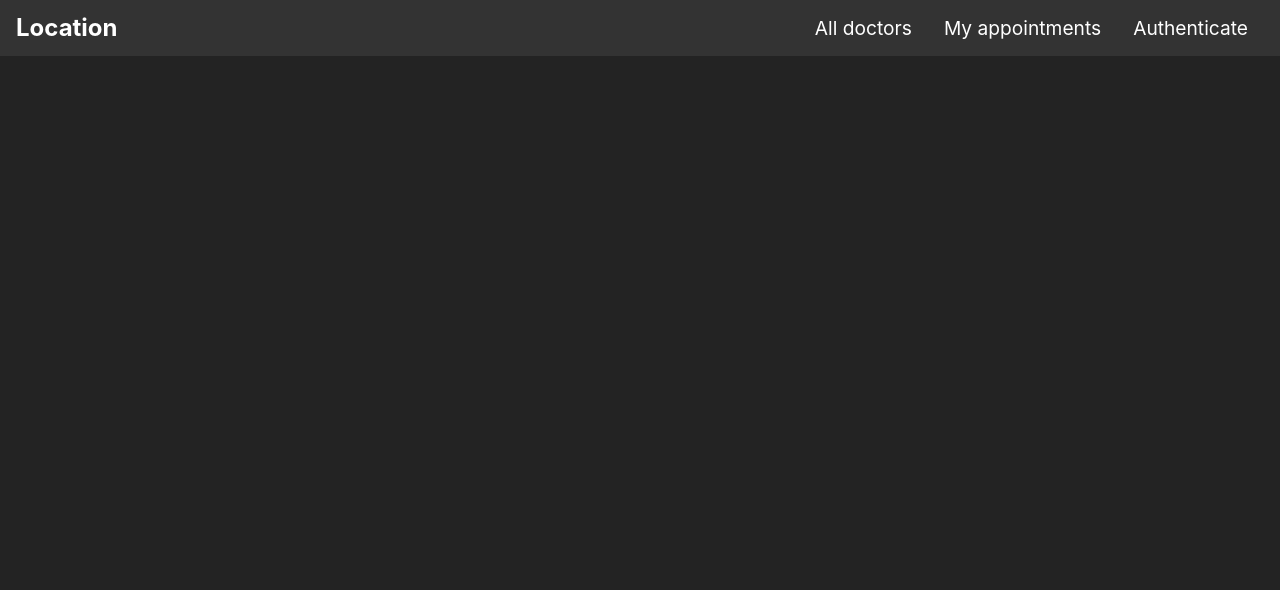
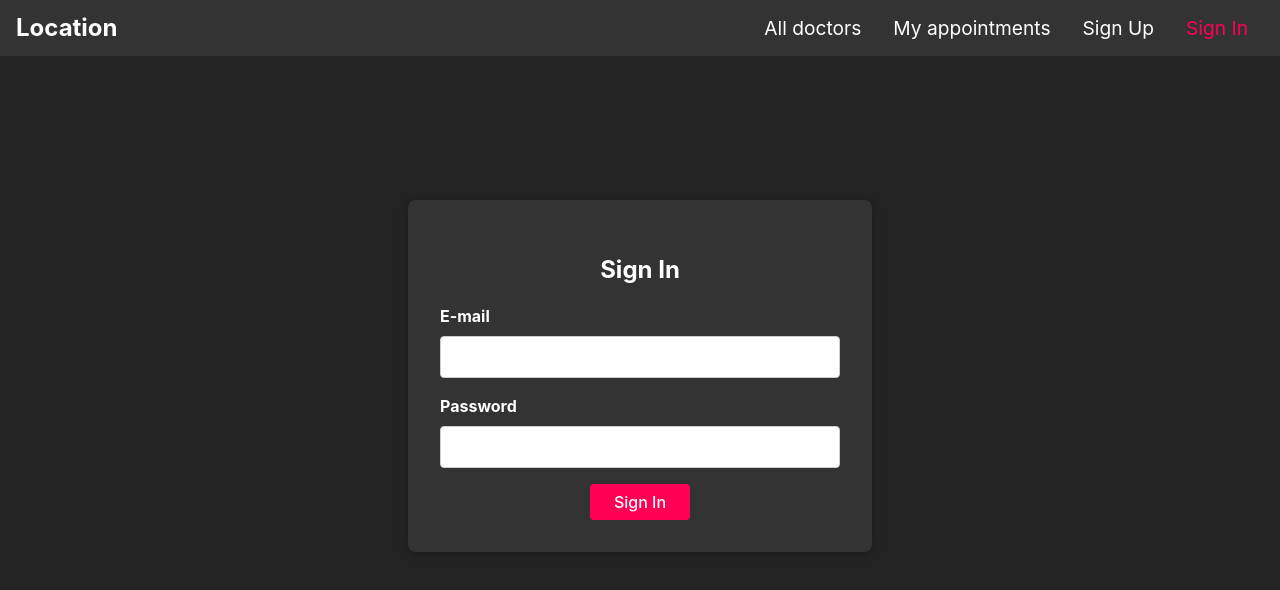
Before and after one commit to Sonu-710/Doc-Connect, a React (Vite) app in the folder frontend/: page /signin in a window 1280 px wide. Shown: the top 590 px of the page. Built offline with nearby package versions, Linux system fonts and the light colour scheme.

Commit message:
created login page

```diff
--- a/frontend/src/main.jsx
+++ b/frontend/src/main.jsx
@@ -9,6 +9,7 @@ import BookAppointment from './drs/pages/BookAppointment.jsx'
 import Doctors from './drs/pages/Doctors.jsx'
 import MainNavigation from './shared/components/Navigation/MainNavigation.jsx'
 import SignUp from './user/pages/SignUp.jsx'
+import SignIn from './user/pages/SignIn.jsx'
 
 
 ReactDOM.createRoot(document.getElementById('root')).render(
@@ -20,7 +21,8 @@ ReactDOM.createRoot(document.getElementById('root')).render(
           <Route path="/" element={<Users />} />
           <Route path="/doctors" element={<Doctors />} />
           <Route path="/:slid/appointments" element={<BookAppointment />} />
-          <Route path='/auth' element={<SignUp />} />
+          <Route path='/signup' element={<SignUp />} />
+          <Route path='/signin' element={<SignIn />} />
         </Routes >
       </main>
     </BrowserRouter>
--- a/frontend/src/shared/components/Navigation/NavLinks.jsx
+++ b/frontend/src/shared/components/Navigation/NavLinks.jsx
@@ -7,9 +7,8 @@ const NavLinks = props => {
     return <ul className="nav-links">
         <li><NavLink to='/doctors'>All doctors</NavLink></li>
         <li><NavLink to='/d1/appointments'>My appointments</NavLink></li>
-        <li><NavLink to='/auth'>Authenticate</NavLink>
-        </li>
-
+        <li><NavLink to='/signup'>Sign Up</NavLink></li>
+        <li><NavLink to='/signin'>Sign In</NavLink></li>
     </ul>
 }
 
--- /dev/null
+++ b/frontend/src/user/pages/SignIn.css
@@ -0,0 +1,72 @@
+.signin {
+    display: flex;
+    justify-content: center;
+    align-items: center;
+    height: 80vh;
+    color: #fff;
+    /* background-color: #f0f0f0; */
+}
+
+.signin__card {
+    padding: 2rem;
+    background-color: #333;
+    box-shadow: 0 2px 8px rgba(0, 0, 0, 0.26);
+    border-radius: 8px;
+    width: 90%;
+    max-width: 400px;
+    text-align: center;
+}
+
+.signin__card h2 {
+    margin-bottom: 1rem;
+}
+
+.signin__form {
+    width: 100%;
+}
+
+.signin__form .form-control {
+    margin-bottom: 1rem;
+    align-items: flex-start;
+}
+
+.signin__form .form-control label {
+    display: block;
+    margin-bottom: 0.5rem;
+}
+
+.signin__form .form-control input {
+    width: 100%;
+    padding: 0.5rem;
+    border: 1px solid #ccc;
+    border-radius: 4px;
+}
+
+.signin__form .form-control input:focus {
+    outline: none;
+    border-color: #333;
+    /* Dark background color */
+}
+
+.signin__form .form-control .error-text {
+    color: red;
+    font-size: 0.8rem;
+}
+
+.signin__form button {
+    padding: 0.5rem 1.5rem;
+    background-color: #ff0055;
+    /* Dark background color */
+    border: none;
+    border-radius: 4px;
+    color: white;
+    /* White text color */
+
+    cursor: pointer;
+}
+
+.signin__form button:hover,
+.signin__form button:active {
+    background-color: #555;
+    /* Slightly lighter dark background color */
+}
--- /dev/null
+++ b/frontend/src/user/pages/SignIn.jsx
@@ -0,0 +1,58 @@
+import React from "react";
+import Input from '../../shared/components/FormElements/Input';
+import { VALIDATOR_EMAIL, VALIDATOR_MINLENGTH } from '../../shared/utils/validators';
+import { useForm } from "../../shared/hooks/form-hook";
+import Button from "../../shared/components/UIElements/Button";
+import './SignIn.css';
+
+const SignIn = () => {
+    const [formState, inputHandler] = useForm(
+        {
+            email: {
+                value: '',
+                isValid: false,
+            },
+            password: {
+                value: '',
+                isValid: false,
+            },
+        },
+        false
+    );
+
+    const authSubmitHandler = event => {
+        event.preventDefault();
+        console.log(formState.inputs); // send this to backend or process it further
+    };
+
+    return (
+        <div className="signin">
+            <div className="signin__card">
+                <h2>Sign In</h2>
+                <form className="signin__form" onSubmit={authSubmitHandler}>
+                    <Input
+                        element='input'
+                        id='email'
+                        type='email'
+                        label='E-mail'
+                        validators={[VALIDATOR_EMAIL()]}
+                        errorText='Please enter a valid email address'
+                        onInput={inputHandler}
+                    />
+                    <Input
+                        element='input'
+                        id='password'
+                        type='password'
+                        label='Password'
+                        validators={[VALIDATOR_MINLENGTH(6)]}
+                        errorText='Please enter a valid password, at least 6 characters'
+                        onInput={inputHandler}
+                    />
+                    <Button type='submit'>Sign In</Button>
+                </form>
+            </div>
+        </div>
+    );
+};
+
+export default SignIn;
```
